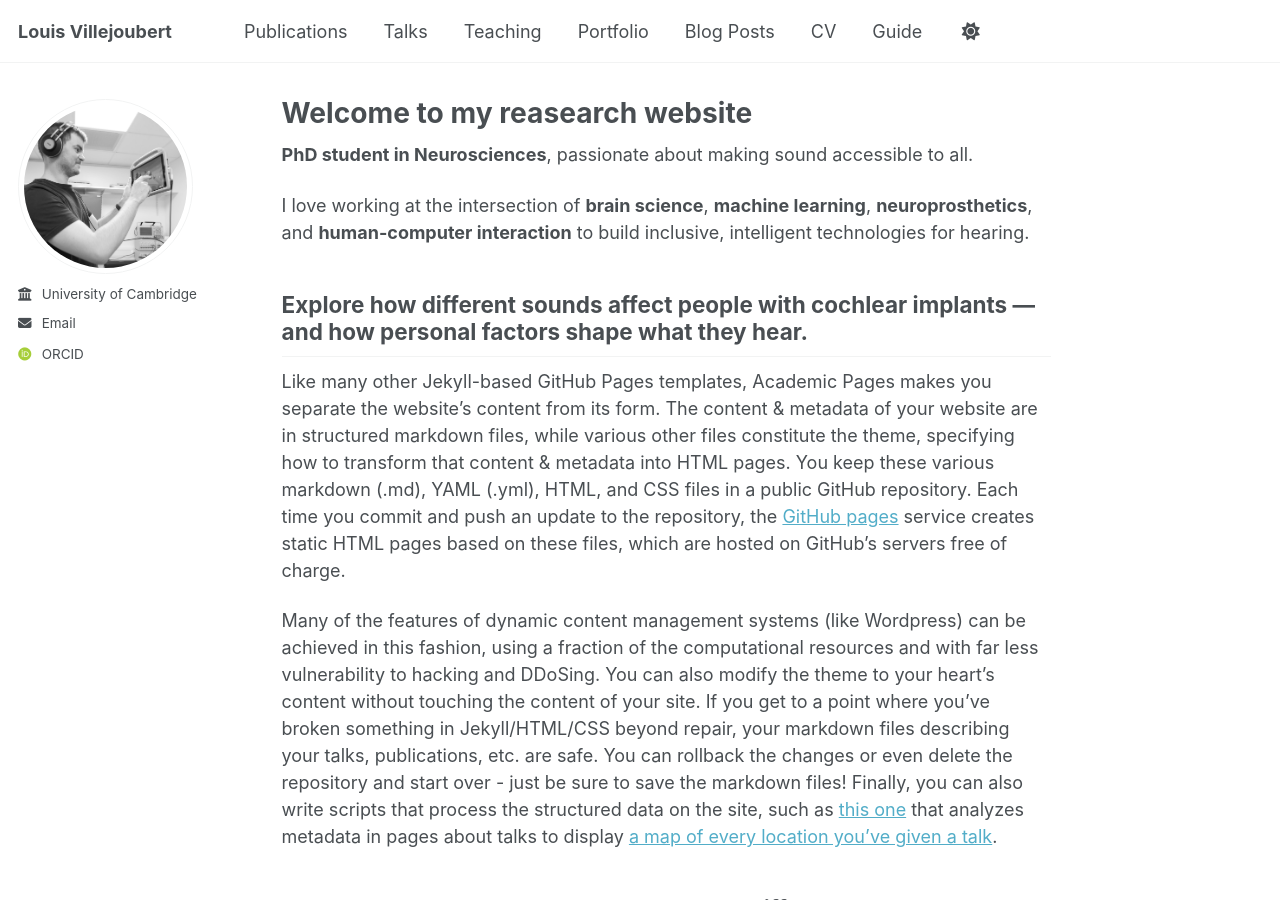
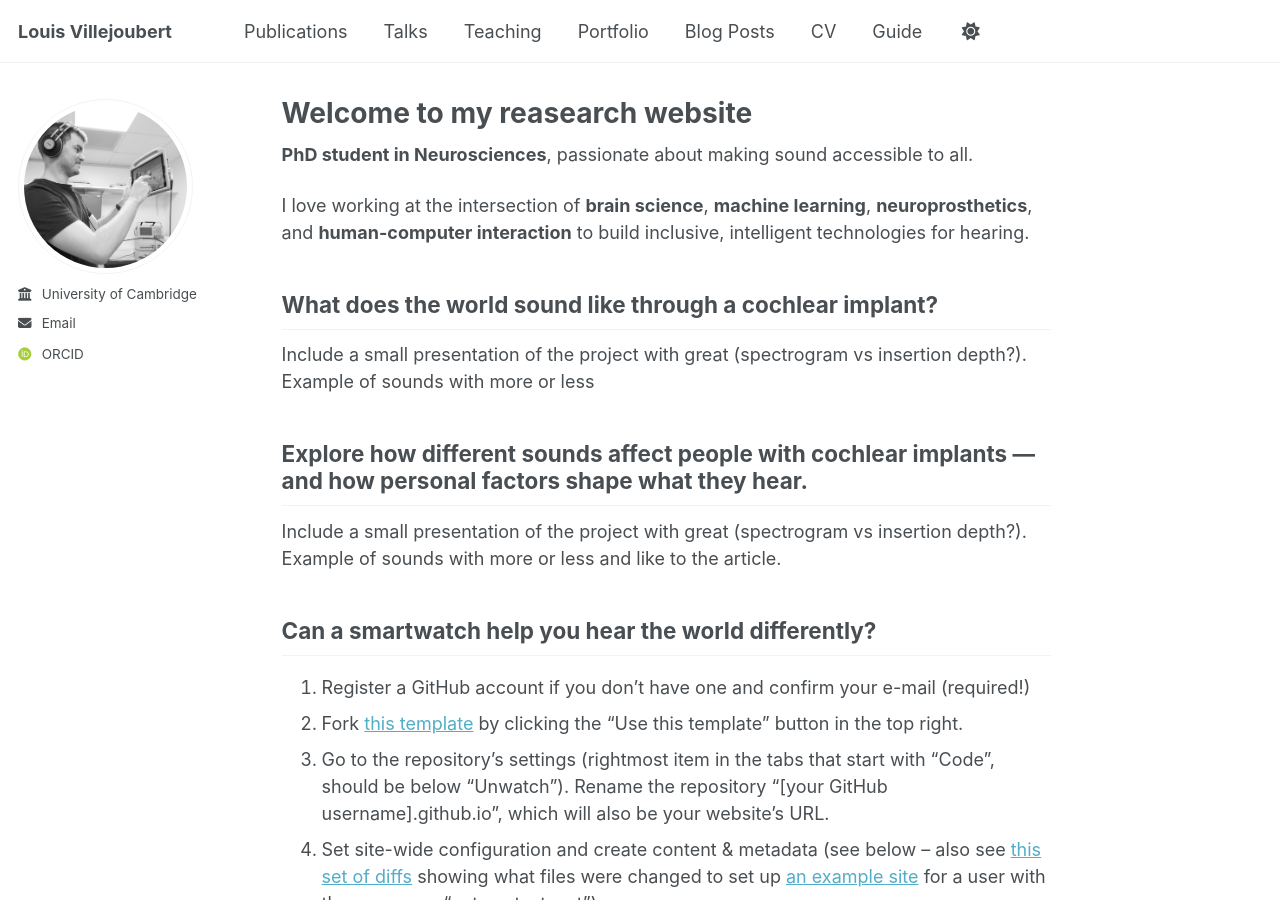
Before and after one commit to VillejoubertLouis/villejoubertlouis.github.io, a Jekyll site: the page built from _pages/about.md, in a window 1280 px wide and 900 px high. Built offline with Jekyll 4.4.1, drawn with Linux system fonts in a browser that asks for light colours; some web fonts are replaced.

Commit message:
Update about.md

```diff
--- a/_pages/about.md
+++ b/_pages/about.md
@@ -14,15 +14,17 @@ I love working at the intersection of <strong>brain science</strong>, <strong>ma
 intelligent technologies for hearing.
 
 
+What does the world sound like through a cochlear implant?
+------
+Include a small presentation of the project with great (spectrogram vs insertion depth?). Example of sounds with more or less
 
 
 
 
 Explore how different sounds affect people with cochlear implants — and how personal factors shape what they hear.
 ------
-Like many other Jekyll-based GitHub Pages templates, Academic Pages makes you separate the website's content from its form. The content & metadata of your website are in structured markdown files, while various other files constitute the theme, specifying how to transform that content & metadata into HTML pages. You keep these various markdown (.md), YAML (.yml), HTML, and CSS files in a public GitHub repository. Each time you commit and push an update to the repository, the [GitHub pages](https://pages.github.com/) service creates static HTML pages based on these files, which are hosted on GitHub's servers free of charge.
+Include a small presentation of the project with great (spectrogram vs insertion depth?). Example of sounds with more or less and like to the article.
 
-Many of the features of dynamic content management systems (like Wordpress) can be achieved in this fashion, using a fraction of the computational resources and with far less vulnerability to hacking and DDoSing. You can also modify the theme to your heart's content without touching the content of your site. If you get to a point where you've broken something in Jekyll/HTML/CSS beyond repair, your markdown files describing your talks, publications, etc. are safe. You can rollback the changes or even delete the repository and start over - just be sure to save the markdown files! Finally, you can also write scripts that process the structured data on the site, such as [this one](https://github.com/academicpages/academicpages.github.io/blob/master/talkmap.ipynb) that analyzes metadata in pages about talks to display [a map of every location you've given a talk](https://academicpages.github.io/talkmap.html).
 
 Can a smartwatch help you hear the world differently?
 ------
```
